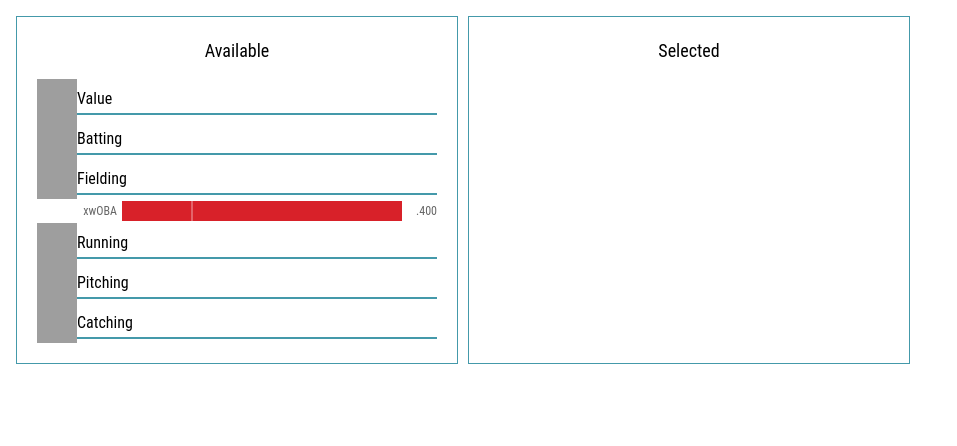
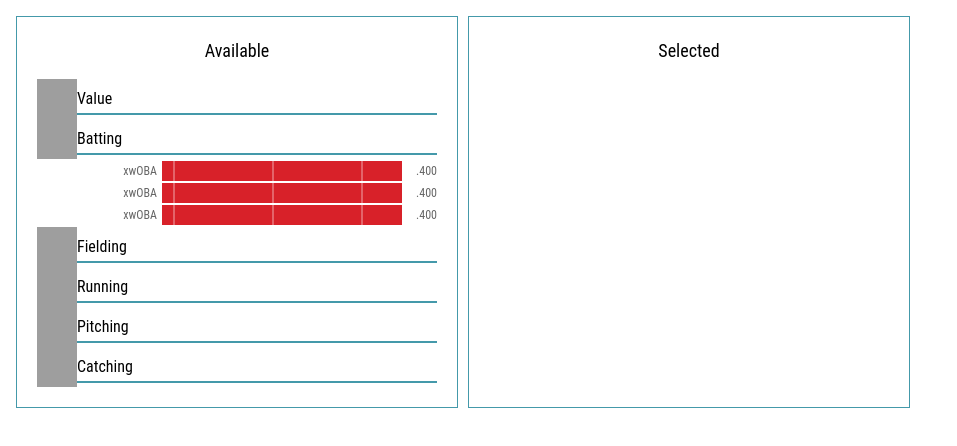
Before and after one commit to RealRTTV/baseballsavant-extras, a website built with Vite: page entrypoints/popup/index.html in a window 1280 px wide. Shown: the whole page, without its empty margins (0-957 px from the left). Built offline with nearby package versions, Linux system fonts and the light colour scheme; grey boxes are pictures that could not be loaded.

Commit message:
more css

```diff
--- a/entrypoints/popup/index.html
+++ b/entrypoints/popup/index.html
@@ -26,6 +26,35 @@
                 <h2>Batting</h2>
             </div>
             <hr class="stat-category-line">
+            <div class="metrics">
+                <div class="metric">
+                    <span class="metric-name">xwOBA</span>
+                    <div class="metric-slider">
+                        <span class="metric-slider-line" style="left: 12px"></span>
+                        <span class="metric-slider-line" style="left: 111px"></span>
+                        <span class="metric-slider-line" style="left: 200px"></span>
+                    </div>
+                    <span class="metric-value">.400</span>
+                </div>
+                <div class="metric">
+                    <span class="metric-name">xwOBA</span>
+                    <div class="metric-slider">
+                        <span class="metric-slider-line" style="left: 12px"></span>
+                        <span class="metric-slider-line" style="left: 111px"></span>
+                        <span class="metric-slider-line" style="left: 200px"></span>
+                    </div>
+                    <span class="metric-value">.400</span>
+                </div>
+                <div class="metric">
+                    <span class="metric-name">xwOBA</span>
+                    <div class="metric-slider">
+                        <span class="metric-slider-line" style="left: 12px"></span>
+                        <span class="metric-slider-line" style="left: 111px"></span>
+                        <span class="metric-slider-line" style="left: 200px"></span>
+                    </div>
+                    <span class="metric-value">.400</span>
+                </div>
+            </div>
         </div>
         <div>
             <div class="stat-category-header">
@@ -34,13 +63,6 @@
                 <h2>Fielding</h2>
             </div>
             <hr class="stat-category-line">
-            <div class="metric">
-                <span class="metric-name">xwOBA</span>
-                <div class="metric-slider">
-                    <span class="metric-slider-line" style="left: 15%"></span>
-                </div>
-                <span class="metric-value">.400</span>
-            </div>
         </div>
         <div>
             <div class="stat-category-header">
--- a/entrypoints/popup/style.css
+++ b/entrypoints/popup/style.css
@@ -81,9 +81,13 @@ body {
   top: -6px;
 }
 
+.metrics {
+  margin: 0 0 0 40px;
+}
+
 .metric {
-  margin: 0 auto;
-  height: 24px;
+  margin: 2px auto;
+  height: 20px;
   color: #666;
   font-size: 12px;
   align-items: center;
@@ -99,6 +103,7 @@ body {
 }
 
 .metric-slider {
+  position: relative;
   flex-grow: 1;
   flex-shrink: 1;
   flex-basis: 0;
@@ -110,11 +115,10 @@ body {
 .metric-slider-line {
   position: absolute;
   width: 2px;
-  height: 20px;
+  height: 100%;
   background-color: #fff;
   opacity: 0.3;
   transform: translate(-1px, 0);
-  z-index: 100;
 }
 
 .metric-value {
```
